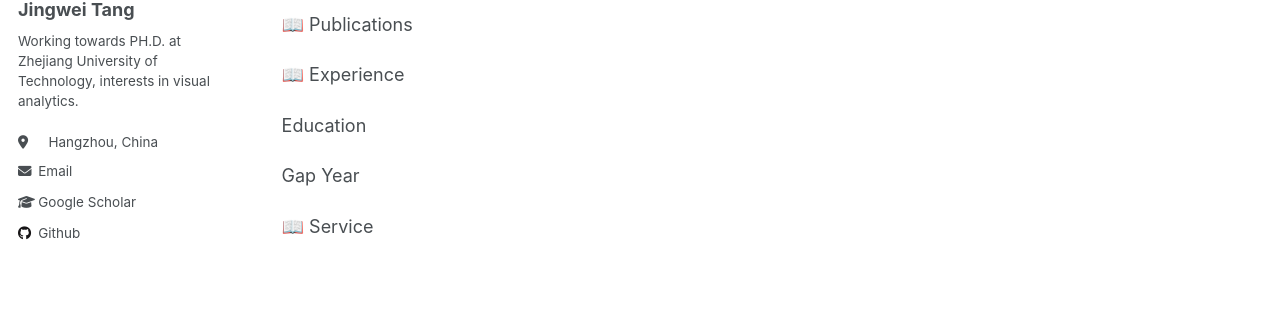
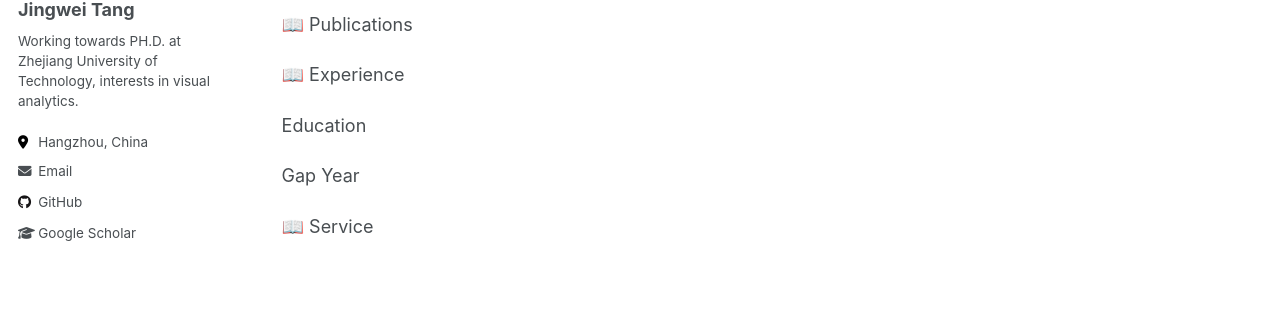
Before and after one commit to isjwtang/isjwtang.github.io, a Jekyll site: the page built from _pages/about.md, in a window 1280 px wide. Shown: the part 272-602 px from the top of the page. Built offline with Jekyll 4.4.1, drawn with Linux system fonts in a browser that asks for light colours.

Commit message:
Update author-profile.html

```diff
--- a/_includes/author-profile.html
+++ b/_includes/author-profile.html
@@ -8,149 +8,119 @@
 
   <div class="author__avatar">
     {% if author.avatar contains "://" %}
-    	<img src="{{ author.avatar }}" alt="{{ author.name }}">
+      <img src="{{ author.avatar }}" alt="{{ author.name }}">
     {% else %}
-    	<img src="{{ author.avatar | prepend: "/images/" | prepend: base_path }}" class="author__avatar" alt="{{ author.name }}">
+      <img src="{{ author.avatar | prepend: "/images/" | prepend: base_path }}" class="author__avatar" alt="{{ author.name }}">
     {% endif %}
   </div>
 
   <div class="author__content">
     <h3 class="author__name">{{ author.name }}</h3>
-    {% if author.pronouns %}<p class="author__pronouns">{{ author.pronouns }}</p>{% endif %}
     {% if author.bio %}<p class="author__bio">{{ author.bio }}</p>{% endif %}
   </div>
 
   <div class="author__urls-wrapper">
     <button class="btn btn--inverse">Follow</button>
     <ul class="author__urls social-icons">
-      <!-- Font Awesome icons / Biographic information  -->
       {% if author.location %}
-        <li class="author__desktop"><i class="fa-solid fa-location-dot icon-pad-right" aria-hidden="true" style="padding-right: 1.5em;"></i>{{ author.location }}</li>
+        <li><i class="fa fa-fw fa-map-marker-alt" aria-hidden="true" style="padding-right: 1.5em;"></i>{{ author.location }}</li>
       {% endif %}
       {% if author.employer %}
-        <li class="author__desktop"><i class="fa fa-solid fa-building-columns icon-pad-right" aria-hidden="true" style="padding-right: 1.5em;"></i>{{ author.employer }}</li>
+        <li><i class="fa fa-fw fa-map-marker-alt" aria-hidden="true" style="padding-right: 1.5em;"></i>{{ author.employer }}</li>
       {% endif %}
       {% if author.uri %}
-        <li><a href="{{ author.uri }}"><i class="fas fa-fw fa-link icon-pad-right" aria-hidden="true" style="padding-right: 1.5em;"></i>{{ site.data.ui-text[site.locale].website_label | default: "Website" }}</a></li>
+        <li><a href="{{ author.uri }}"><i class="fas fa-fw fa-link" aria-hidden="true" style="padding-right: 1.5em;"></i>{{ site.data.ui-text[site.locale].website_label | default: "Website" }}</a></li>
       {% endif %}
       {% if author.email %}
-        <li><a href="mailto:{{ author.email }}"><i class="fas fa-fw fa-envelope icon-pad-right" aria-hidden="true" style="padding-right: 1.5em;"></i>{{ site.data.ui-text[site.locale].email_label | default: "Email" }}</a></li>
+        <li><a href="mailto:{{ author.email }}"><i class="fas fa-fw fa-envelope" aria-hidden="true" style="padding-right: 1.5em;"></i>{{ site.data.ui-text[site.locale].email_label | default: "Email" }}</a></li>
       {% endif %}
-
-      <!-- Font Awesome and Academicons icons / Academic websites -->
-      {% if author.arxiv %}
-        <li><a href="{{ author.arxiv }}"><i class="ai ai-arxiv ai-fw icon-pad-right" style="padding-right: 1.5em;"></i>arXiv</a></li>
+      {% if author.keybase %}
+        <li><a href="https://keybase.io/{{ author.keybase }}"><i class="fas fa-fw fa-key" aria-hidden="true" style="padding-right: 1.5em;"></i>Keybase</a></li>
+      {% endif %}
+       {% if author.researchgate %}
+        <li><a href="{{ author.researchgate }}"><i class="fab fa-fw fa-researchgate" aria-hidden="true" style="padding-right: 1.5em;"></i>ResearchGate</a></li>
+      {% endif %}
+      {% if author.twitter %}
+        <li><a href="https://twitter.com/{{ author.twitter }}"><i class="fab fa-fw fa-twitter" aria-hidden="true" style="padding-right: 1.5em;"></i>Twitter</a></li>
+      {% endif %}
+      {% if author.facebook %}
+        <li><a href="https://www.facebook.com/{{ author.facebook }}"><i class="fab fa-fw fa-facebook-square" aria-hidden="true" style="padding-right: 1.5em;"></i>Facebook</a></li>
+      {% endif %}
+      {% if author.google_plus %}
+        <li><a href="https://plus.google.com/+{{ author.google_plus }}"><i class="fab fa-fw fa-google-plus" aria-hidden="true" style="padding-right: 1.5em;"></i>Google+</a></li>
+      {% endif %}
+      {% if author.linkedin %}
+        <li><a href="https://www.linkedin.com/in/{{ author.linkedin }}"><i class="fab fa-fw fa-linkedin" aria-hidden="true" style="padding-right: 1.5em;"></i>LinkedIn</a></li>
+      {% endif %}
+      {% if author.xing %}
+        <li><a href="https://www.xing.com/profile/{{ author.xing }}"><i class="fab fa-fw fa-xing-square" aria-hidden="true" style="padding-right: 1.5em;"></i>XING</a></li>
+      {% endif %}
+      {% if author.instagram %}
+        <li><a href="https://instagram.com/{{ author.instagram }}"><i class="fab fa-fw fa-instagram" aria-hidden="true" style="padding-right: 1.5em;"></i>Instagram</a></li>
+      {% endif %}
+      {% if author.tumblr %}
+        <li><a href="https://{{ author.tumblr }}.tumblr.com"><i class="fab fa-fw fa-tumblr-square" aria-hidden="true" style="padding-right: 1.5em;"></i>Tumblr</a></li>
+      {% endif %}
+      {% if author.bitbucket %}
+        <li><a href="https://bitbucket.org/{{ author.bitbucket }}"><i class="fab fa-fw fa-bitbucket" aria-hidden="true" style="padding-right: 1.5em;"></i>Bitbucket</a></li>
+      {% endif %}
+      {% if author.github %}
+        <li><a href="https://github.com/{{ author.github }}"><i class="fab fa-fw fa-github" aria-hidden="true" style="padding-right: 1.5em;"></i>GitHub</a></li>
+      {% endif %}
+      {% if author.gitlab %}
+        <li><a href="https://gitlab.com/{{ author.github }}"><i class="fab fa-fw fa-gitlab" aria-hidden="true" style="padding-right: 1.5em;"></i>GitLab</a></li>
+      {% endif %}
+      {% if author.stackoverflow %}
+        <li><a href="https://www.stackoverflow.com/users/{{ author.stackoverflow }}"><i class="fab fa-fw fa-stack-overflow" aria-hidden="true" style="padding-right: 1.5em;"></i>Stackoverflow</a></li>
+      {% endif %}
+      {% if author.lastfm %}
+        <li><a href="https://lastfm.com/user/{{ author.lastfm }}"><i class="fab fa-fw fa-lastfm-square" aria-hidden="true" style="padding-right: 1.5em;"></i>Last.fm</a></li>
+      {% endif %}
+      {% if author.dribbble %}
+        <li><a href="https://dribbble.com/{{ author.dribbble }}"><i class="fab fa-fw fa-dribbble-square" aria-hidden="true" style="padding-right: 1.5em;"></i>Dribbble</a></li>
+      {% endif %}
+      {% if author.pinterest %}
+        <li><a href="https://www.pinterest.com/{{ author.pinterest }}"><i class="fab fa-fw fa-pinterest" aria-hidden="true" style="padding-right: 1.5em;"></i>Pinterest</a></li>
+      {% endif %}
+      {% if author.foursquare %}
+        <li><a href="https://foursquare.com/{{ author.foursquare }}"><i class="fab fa-fw fa-foursquare" aria-hidden="true" style="padding-right: 1.5em;"></i>Foursquare</a></li>
+      {% endif %}
+      {% if author.steam %}
+        <li><a href="https://steamcommunity.com/id/{{ author.steam }}"><i class="fab fa-fw fa-steam-square" aria-hidden="true" style="padding-right: 1.5em;"></i>Steam</a></li>
+      {% endif %}
+      {% if author.youtube %}
+        <li><a href="https://www.youtube.com/user/{{ author.youtube }}"><i class="fab fa-fw fa-youtube" aria-hidden="true" style="padding-right: 1.5em;"></i>YouTube</a></li>
+      {% endif %}
+      {% if author.soundcloud %}
+        <li><a href="https://soundcloud.com/{{ author.soundcloud }}"><i class="fab fa-fw fa-soundcloud" aria-hidden="true" style="padding-right: 1.5em;"></i>Soundcloud</a></li>
+      {% endif %}
+      {% if author.weibo %}
+        <li><a href="https://www.weibo.com/{{ author.weibo }}"><i class="fab fa-fw fa-weibo" aria-hidden="true" style="padding-right: 1.5em;"></i>Weibo</a></li>
+      {% endif %}
+      {% if author.flickr %}
+        <li><a href="https://www.flickr.com/{{ author.flickr }}"><i class="fab fa-fw fa-flickr" aria-hidden="true" style="padding-right: 1.5em;"></i>Flickr</a></li>
+      {% endif %}
+      {% if author.codepen %}
+        <li><a href="https://codepen.io/{{ author.codepen }}"><i class="fab fa-fw fa-codepen" aria-hidden="true" style="padding-right: 1.5em;"></i>CodePen</a></li>
+      {% endif %}
+      {% if author.vine %}
+        <li><a href="https://vine.co/u/{{ author.vine }}"><i class="fab fa-fw fa-vine" aria-hidden="true" style="padding-right: 1.5em;"></i>Vine</a></li>
+      {% endif %}
+      {% if author.orcid %}
+        <li><a href="{{ author.orcid }}"><i class="ai ai-orcid ai-fw" aria-hidden="true" style="padding-right: 1.5em;"></i>ORCID</a></li>
       {% endif %}
       {% if author.googlescholar %}
-        <!-- <li><a href="{{ author.googlescholar }}"><i class="ai ai-google-scholar icon-pad-right"></i> -->
-        <li><a href="{{ author.googlescholar }}"><i class="fas fa-fw fa-graduation-cap" style="padding-right: 1.5em;"></i>Google Scholar</a></li>
+        <li><a href="{{ author.googlescholar }}"><i class="fas fa-fw fa-graduation-cap" aria-hidden="true" style="padding-right: 1.5em;"></i>Google Scholar</a></li>
+      {% endif %}
+      {% if author.pubmed %}
+        <li><a href="{{ author.pubmed }}"><i class="ai ai-pubmed-square ai-fw" aria-hidden="true" style="padding-right: 1.5em;"></i>PubMed</a></li>
       {% endif %}
       {% if author.impactstory %}
-        <li><a href="{{ author.impactstory }}"><i class="ai ai-impactstory ai-fw icon-pad-right" style="padding-right: 1.5em;"></i>Impactstory</a></li>
-      {% endif %}
-      {% if author.orcid %}
-        <li><a href="{{ author.orcid }}"><i class="ai ai-orcid ai-fw icon-pad-right" style="padding-right: 1.5em;"></i>ORCID</a></li>
-      {% endif %}
-      {% if author.pubmed %}
-        <li><a href="{{ author.pubmed }}" style="padding-right: 1.5em;"><i class="ai ai-pubmed ai-fw icon-pad-right"></i>PubMed</a></li>
-      {% endif %}
-      {% if author.researchgate %}
-        <li><a href="{{ author.researchgate }}"><i class="fab fa-fw fa-researchgate icon-pad-right" aria-hidden="true" style="padding-right: 1.5em;"></i>ResearchGate</a></li>
-      {% endif %}
-
-      <!-- Font Awesome icons / Repositories and software development -->
-      {% if author.bitbucket %}
-        <li><a href="https://bitbucket.org/{{ author.bitbucket }}"><i class="fab fa-fw fa-bitbucket icon-pad-right" aria-hidden="true" style="padding-right: 1.5em;"></i>Bitbucket</a></li>
-      {% endif %}
-      {% if author.codepen %}
-        <li><a href="https://codepen.io/{{ author.codepen }}"><i class="fab fa-fw fa-codepen icon-pad-right" aria-hidden="true" style="padding-right: 1.5em;"></i>CodePen</a></li>
-      {% endif %}
-      {% if author.dribbble %}
-        <li><a href="https://dribbble.com/{{ author.dribbble }}"><i class="fab fa-fw fa-dribbble icon-pad-right" aria-hidden="true" style="padding-right: 1.5em;"></i>Dribbble</a></li>
-      {% endif %}
-      {% if author.github %}
-        <li><a href="https://github.com/{{ author.github }}"><i class="fab fa-fw fa-github icon-pad-right" aria-hidden="true" style="padding-right: 1.5em;"></i>Github</a></li>
-      {% endif %}
-      {% if author.kaggle %}
-        <li><a href="https://kaggle.com/{{ author.kaggle }}"><i class="fab fa-fw fa-kaggle icon-pad-right" aria-hidden="true" style="padding-right: 1.5em;"></i>Kaggle</a></li>
-      {% endif %}
-      {% if author.stackoverflow %}
-        <li><a href="https://www.stackoverflow.com/users/{{ author.stackoverflow }}"><i class="fab fa-fw fa-stack-overflow icon-pad-right" aria-hidden="true" style="padding-right: 1.5em;"></i>Stackoverflow</a></li>
-      {% endif %}
-
-      <!-- Font Awesome icons / Social media -->
-      {% if author.bluesky %}
-        <li><a href="https://bsky.app/profile/{{ author.bluesky }}"><i class="fa-solid fa-square icon-pad-right" style="color: #1184fe" aria-hidden="true" style="padding-right: 1.5em;"></i>Bluesky</a></li>
-      {% endif %}
-      {% if author.facebook %}
-        <li><a href="https://www.facebook.com/{{ author.facebook }}"><i class="fab fa-fw fa-facebook-f icon-pad-right" aria-hidden="true" style="padding-right: 1.5em;"></i>Facebook</a></li>
-      {% endif %}
-      {% if author.flickr %}
-        <li><a href="https://www.flickr.com/{{ author.flickr }}"><i class="fab fa-fw fa-flickr icon-pad-right" aria-hidden="true" style="padding-right: 1.5em;"></i>Flickr</a></li>
-      {% endif %}
-      {% if author.foursquare %}
-        <li><a href="https://foursquare.com/{{ author.foursquare }}"><i class="fab fa-fw fa-foursquare icon-pad-right" aria-hidden="true" style="padding-right: 1.5em;"></i>Foursquare</a></li>
-      {% endif %}
-      {% if author.goodreads %}
-        <li><a href="https://www.goodreads.com/{{ author.goodreads }}"><i class="fab fa-fw fa-goodreads icon-pad-right" aria-hidden="true" style="padding-right: 1.5em;"></i>Goodreads</a></li>
-      {% endif %}
-      {% if author.google_plus %}
-        <li><a href="https://plus.google.com/+{{ author.google_plus }}"><i class="fab fa-fw fa-google-plus-g icon-pad-right" aria-hidden="true" style="padding-right: 1.5em;"></i>Google+</a></li>
-      {% endif %}
-      {% if author.keybase %}
-        <li><a href="https://keybase.io/{{ author.keybase }}"><i class="fas fa-fw fa-key icon-pad-right" aria-hidden="true" style="padding-right: 1.5em;"></i>Keybase</a></li>
-      {% endif %}
-      {% if author.instagram %}
-        <li><a href="https://instagram.com/{{ author.instagram }}"><i class="fab fa-fw fa-instagram icon-pad-right" aria-hidden="true" style="padding-right: 1.5em;"></i>Instagram</a></li>
-      {% endif %}
-      {% if author.lastfm %}
-        <li><a href="https://lastfm.com/user/{{ author.lastfm }}"><i class="fab fa-fw fa-lastfm icon-pad-right" aria-hidden="true" style="padding-right: 1.5em;"></i>Last.fm</a></li>
-      {% endif %}
-      {% if author.linkedin %}
-        <li><a href="https://www.linkedin.com/in/{{ author.linkedin }}"><i class="fab fa-fw fa-linkedin icon-pad-right" aria-hidden="true" style="padding-right: 1.5em;"></i>LinkedIn</a></li>
-      {% endif %}
-      {% if author.mastodon %}
-        <li><a href="{{ author.mastodon }}"><i class="fab fa-fw fa-mastodon icon-pad-right" aria-hidden="true" style="padding-right: 1.5em;"></i>Mastodon</a></li>
-      {% endif %}
-      {% if author.medium %}
-        <li><a href="{{ author.medium }}"><i class="fab fa-fw fa-medium icon-pad-right" aria-hidden="true" style="padding-right: 1.5em;"></i>Medium</a></li>
-      {% endif %}
-      {% if author.pinterest %}
-        <li><a href="https://www.pinterest.com/{{ author.pinterest }}"><i class="fab fa-fw fa-pinterest icon-pad-right" aria-hidden="true" style="padding-right: 1.5em;"></i>Pinterest</a></li>
-      {% endif %}
-      {% if author.soundcloud %}
-        <li><a href="https://soundcloud.com/{{ author.soundcloud }}"><i class="fab fa-fw fa-soundcloud icon-pad-right" aria-hidden="true" style="padding-right: 1.5em;"></i>Soundcloud</a></li>
-      {% endif %}
-      {% if author.steam %}
-        <li><a href="https://steamcommunity.com/id/{{ author.steam }}"><i class="fab fa-fw fa-steam icon-pad-right" aria-hidden="true" style="padding-right: 1.5em;"></i>Steam</a></li>
-      {% endif %}
-      {% if author.telegram %}
-        <li><a href="{{ author.telegram }}"><i class="fab fa-fw fa-telegram icon-pad-right" aria-hidden="true" style="padding-right: 1.5em;"></i>Telegram</a></li>
-      {% endif %}
-      {% if author.tumblr %}
-        <li><a href="https://{{ author.tumblr }}.tumblr.com"><i class="fab fa-fw fa-tumblr icon-pad-right" aria-hidden="true" style="padding-right: 1.5em;"></i>Tumblr</a></li>
-      {% endif %}
-      {% if author.twitter %}
-        <li><a href="https://twitter.com/{{ author.twitter }}"><i class="fab fa-fw fa-x-twitter icon-pad-right" aria-hidden="true" style="padding-right: 1.5em;"></i>X (formerly Twitter)</a></li>
-      {% endif %}
-      {% if author.vine %}
-        <li><a href="https://vine.co/u/{{ author.vine }}"><i class="fab fa-fw fa-vine icon-pad-right" aria-hidden="true" style="padding-right: 1.5em;"></i>Vine</a></li>
-      {% endif %}
-      {% if author.weibo %}
-        <li><a href="https://www.weibo.com/{{ author.weibo }}"><i class="fab fa-fw fa-weibo icon-pad-right" aria-hidden="true" style="padding-right: 1.5em;"></i>Weibo</a></li>
+        <li><a href="{{ author.impactstory }}"><i class="ai ai-impactstory ai-fw" aria-hidden="true" style="padding-right: 1.5em;"></i>Impactstory</a></li>
       {% endif %}
       {% if author.wikipedia %}
-        <li><a href="https://en.wikipedia.org/wiki/User:{{ author.wikipedia }}"><i class="fab fa-fw fa-wikipedia-w icon-pad-right" aria-hidden="true" style="padding-right: 1.5em;"></i>Wikipedia</a></li>
-      {% endif %}
-      {% if author.xing %}
-        <li><a href="https://www.xing.com/profile/{{ author.xing }}"><i class="fab fa-fw fa-xing icon-pad-right" aria-hidden="true" style="padding-right: 1.5em;"></i>XING</a></li>
-      {% endif %}
-      {% if author.youtube %}
-        <li><a href="https://www.youtube.com/user/{{ author.youtube }}"><i class="fab fa-fw fa-youtube icon-pad-right" aria-hidden="true" style="padding-right: 1.5em;"></i>YouTube</a></li>
-      {% endif %}
-      {% if author.zhihu %}
-      <li><a href="{{ author.zhihu }}"><i class="fab fa-fw fa-zhihu icon-pad-right" aria-hidden="true" style="padding-right: 1.5em;"></i>Zhihu</a></li>
-      {% endif %}
+        <li><a href="https://en.wikipedia.org/wiki/User:{{ author.wikipedia }}"><i class="fab fa-fw fa-wikipedia-w" aria-hidden="true" style="padding-right: 1.5em;"></i>Wikipedia</a></li>
+{% endif %}
     </ul>
   </div>
 </div>
```
